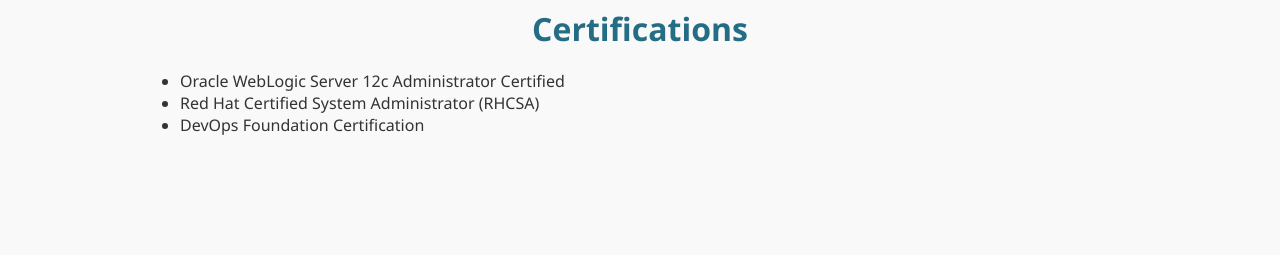
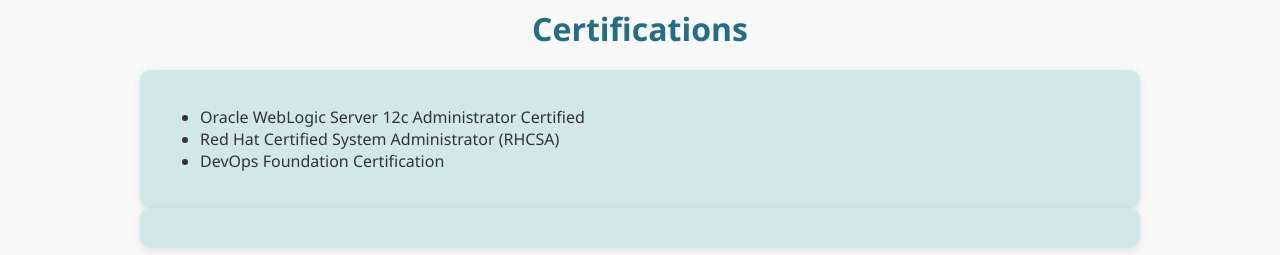
Before and after one commit to HarshaRaut04/Portfolio, a plain HTML site: page index.html in a window 1280 px wide. Shown: the part 3329-3584 px from the top of the page. Drawn offline with Linux system fonts and the light colour scheme.

Commit message:
Update index.html

```diff
--- a/index.html
+++ b/index.html
@@ -285,14 +285,17 @@
 
   <section id="certifications">
     <h2>Certifications</h2>
+    <div class="certifications">
+      <div class="box">
     <ul>
       <li>Oracle WebLogic Server 12c Administrator Certified</li>
       <li>Red Hat Certified System Administrator (RHCSA)</li>
       <li>DevOps Foundation Certification</li>
     </ul>
+      </div>
+     <div class="box">
   </section>
-
-  <section id="contact">
+ <section id="contact">
     <h2>Contact</h2>
     <p>Email: <a href="mailto:harsharaut77@gmail.com">harsharaut77@gmail.com</a></p>
     <p>LinkedIn: <a href="https://www.linkedin.com/in/harrsharaut/" target="_blank" rel="noopener noreferrer">linkedin.com/in/harrsharaut</a></p>
```
